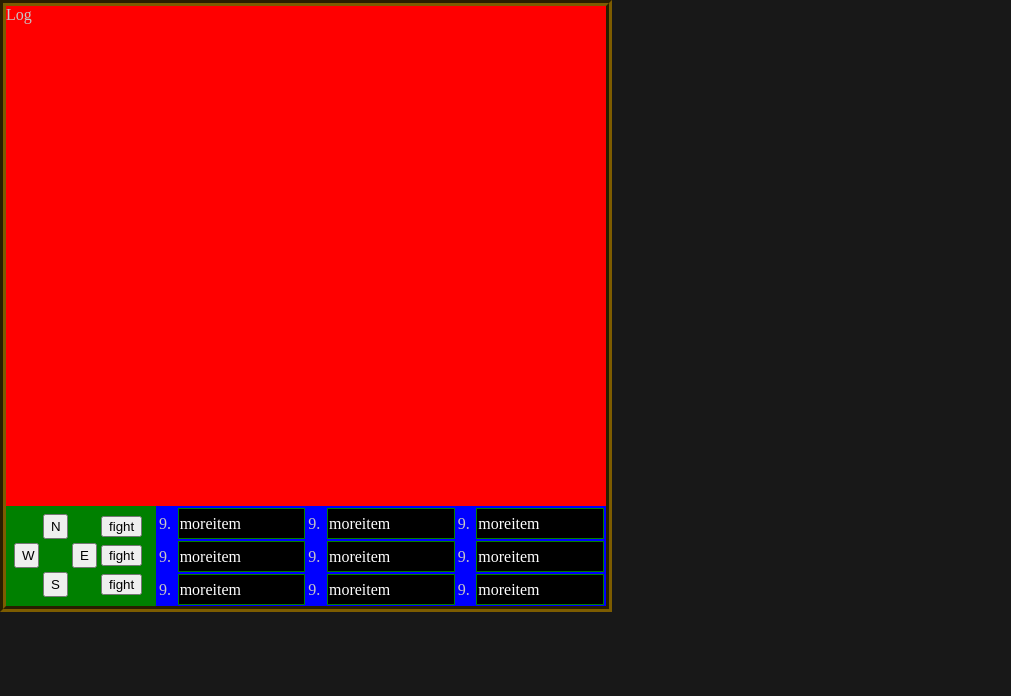
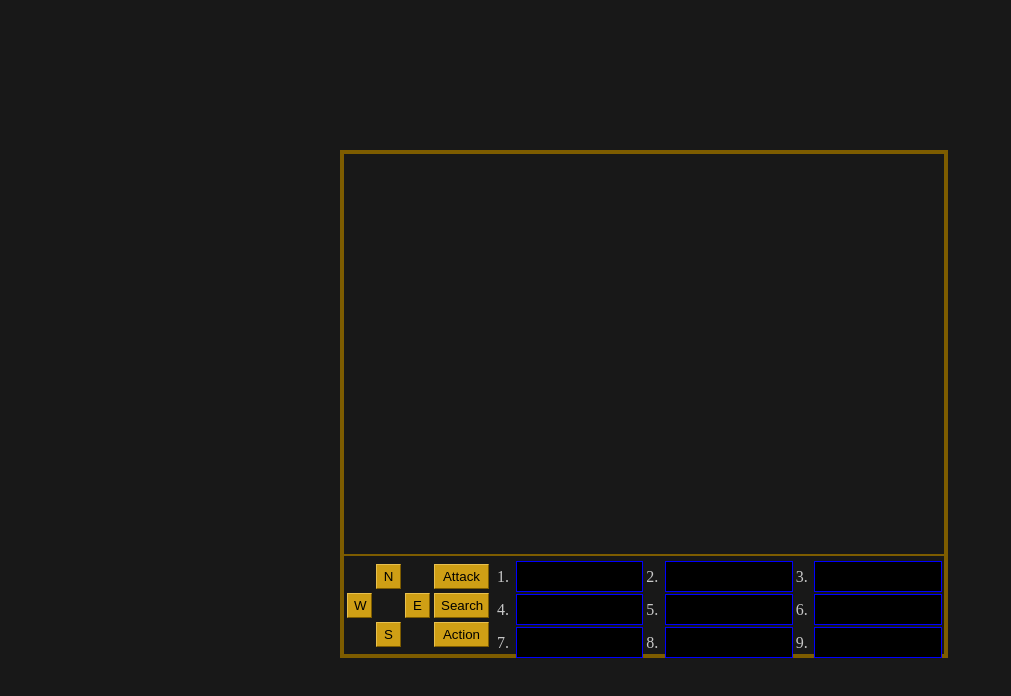
Before and after one commit to Antice/Easter2018, a plain HTML site: page index.html in a window 1280 px wide. Shown: the whole page, without its empty margins (0-1011 px from the left). Drawn offline with Linux system fonts and the light colour scheme.

Commit message:
Attached inventory slots and movement buttons to the playerInput function in app.js Also did a lot of minor fixes to layout, colors etc to make the interface look a little nicer.

```diff
--- a/css/default-theme.css
+++ b/css/default-theme.css
@@ -1,8 +1,8 @@
 :root{
-  --color-0: #A77B00;
-  --color-1: #E8C04E;
+  --color-0: #A77B00;  /* Primary */
+  --color-1: #E8C04E;  /* Primary light */
   --color-2: #CF9F15;
-  --color-3: #7D5C00;
+  --color-3: #7D5C00;  /* Primary dark */
   --color-4: #473500;
   --color-5: #C7C7C7;
   --color-6: #181818;
@@ -53,5 +53,5 @@
 .border-right{border-right: groove 0.5em var(--color-3)}
 .border-left{border-left: groove 0.5em var(--color-3)}
 .border-top{border-top: groove 0.5em var(--color-3)}
-.border-bottom{border-bottom: solid 0.1em var(--color-3)}
-.border{border: groove 0.4em var(--color-3);}
+.border-bottom{border-bottom: solid 2px var(--color-3)}
+.border{border: solid 4px var(--color-3);}
--- a/css/items.css
+++ b/css/items.css
@@ -22,20 +22,25 @@
 }
 
 .directionButton{
+  text-align: center;
   width: 25px;
   height:25px;
+  background-color: var(--color-2);
+  border-top:  1px solid var(--color-1);
+  border-left:  1px solid var(--color-1);
+  border-bottom: 1px solid var(--color-3);
+  border-right: 1px solid var(--color-3);
 }
 .actionbuttons{
-  width:25px;
+  width: 55px;
   height: 25px;
+  background-color: var(--color-2);
+  border-top:  1px solid var(--color-1);
+  border-left:  1px solid var(--color-1);
+  border-bottom: 1px solid var(--color-3);
+  border-right: 1px solid var(--color-3);
 }
 
 .control-buttons{
   margin-top: 5px;
-  margin-left: 5px;
 }
-/* .movement-buttons{
-  font-size: 2vh;
-  width: 10em;
-  height: 10em;
-}*/
--- a/css/layout.css
+++ b/css/layout.css
@@ -1,9 +1,11 @@
 /* custom layout for game */
 
-.main-layout-grid{
+.game-layout-grid{
   display:grid;
-  height: 600px;
+  height: 500px;
   width: 600px;
+  margin-left: calc((100vw - 600px) / 2);
+  margin-top: calc((100vh - 500px) / 2);
   grid-template-rows: repeat(6 * 100px);
   grid-template-columns: repeat(6 * 100px);
   grid-template-areas:
@@ -17,21 +19,19 @@
 
 .log-window{
   grid-area: x;
-  background-color: red;
   width: 600px;
-  height: 500px;
+  height: 400px;
 }
 .button-area{
   grid-area: c;
   width: 150px;
   height: 100px;
-  background-color: green;
 }
 .inventory-area{
   grid-area: i;
   width: 450px;
   height: 100px;
-  background-color: blue;
+  margin-top: 3px;
 }
 .inventory-slot{
   margin-left: 2px;
@@ -42,7 +42,7 @@
 .item-field{
   width: 130px;
   height: 27px;
-  border: 1px solid green;
+  border: 1px solid blue;
   background-color: black;
   color: white;
 }
--- a/css/utility.css
+++ b/css/utility.css
@@ -8,7 +8,6 @@ a {
   outline: 0;
   color: inherit;
 }
-
 .overflow-y-auto{overflow-y: auto;}
 .overflow-x-auto{overflow-x: auto;}
 .overflow-hidden{overflow: hidden;}
--- a/index.html
+++ b/index.html
@@ -11,52 +11,57 @@
   </head>
   <body class="theme-default-dark">
     <!-- Main -->
-    <div class="main-layout-grid border">
-      <div class="log-window">
-        Log
+    <div class="game-layout-grid border">
+      <!-- Display -->
+      <div class="log-window border-bottom">
+        <!-- game naration and action feedback goes here -->
       </div>
+      <!-- Display end -->
+      <!-- Inventory management -->
       <div class="inventory-area">
         <table>
           <tr>
-            <td class="inventory-slot">9.<td class="item-field" id="Slot1">moreitem</td> </div></td>
-            <td class="inventory-slot">9.<td class="item-field" id="Slot1">moreitem</td> </div></td>
-            <td class="inventory-slot">9.<td class="item-field" id="Slot1">moreitem</td> </div></td>
+            <td class="inventory-slot">1.<td class="item-field" onclick="PlayerInput('use',0)" id="Slot1"></td> </div></td>
+            <td class="inventory-slot">2.<td class="item-field" onclick="PlayerInput('use',1)" id="Slot2"></td> </div></td>
+            <td class="inventory-slot">3.<td class="item-field" onclick="PlayerInput('use',2)" id="Slot3"></td> </div></td>
           </tr>
           <tr>
-            <td class="inventory-slot">9.<td class="item-field" id="Slot1">moreitem</td> </div></td>
-            <td class="inventory-slot">9.<td class="item-field" id="Slot1">moreitem</td> </div></td>
-            <td class="inventory-slot">9.<td class="item-field" id="Slot1">moreitem</td> </div></td>
+            <td class="inventory-slot">4.<td class="item-field" onclick="PlayerInput('use',3)" id="Slot4"></td> </div></td>
+            <td class="inventory-slot">5.<td class="item-field" onclick="PlayerInput('use',4)" id="Slot5"></td> </div></td>
+            <td class="inventory-slot">6.<td class="item-field" onclick="PlayerInput('use',5)" id="Slot6"></td> </div></td>
           </tr>
           <tr>
-            <td class="inventory-slot">9.<td class="item-field" id="Slot1">moreitem</td> </div></td>
-            <td class="inventory-slot">9.<td class="item-field" id="Slot1">moreitem</td> </div></td>
-            <td class="inventory-slot">9.<td class="item-field" id="Slot1">moreitem</td> </div></td>
+            <td class="inventory-slot">7.<td class="item-field" onclick="PlayerInput('use',6)" id="Slot7"></td> </div></td>
+            <td class="inventory-slot">8.<td class="item-field" onclick="PlayerInput('use',7)" id="Slot8"></td> </div></td>
+            <td class="inventory-slot">9.<td class="item-field" onclick="PlayerInput('use',8)" id="Slot9"></td> </div></td>
           </tr>
         </table>
       </div>
+      <!-- inventory end -->
+      <!-- Controls -->
       <div class="button-area">
         <table class="control-buttons">
           <tr>
             <td></td>
-            <td><button type="button" id="north" class="directionButton">N</button></td>
+            <td><button type="button" class="directionButton" onclick="PlayerInput('move','N')">N</button></td>
             <td></td>
-            <td> <button type="button" name="button">fight</button> </td>
+            <td><button type="button" class="actionbuttons" onclick="PlayerInput('attack')">Attack</button> </td>
           </tr>
           <tr>
-            <td><button type="button" id="west" class="directionButton ">W</button></td>
+            <td><button type="button" class="directionButton" onclick="PlayerInput('move','W')">W</button></td>
             <td></td>
-            <td><button type="button" id="east" class="directionButton">E</button></td>
-            <td> <button type="button" name="button">fight</button> </td>
+            <td><button type="button" class="directionButton" onclick="PlayerInput('move','E')">E</button></td>
+            <td><button type="button" class="actionbuttons"  onclick="PlayerInput('search')">Search</button> </td>
           </tr>
           <tr>
             <td></td>
-            <td><button type="button" id="south" class="directionButton">S</button></td>
+            <td><button type="button" class="directionButton" onclick="PlayerInput('move','S')">S</button></td>
             <td></td>
-            <td> <button type="button" name="button">fight</button> </td>
+            <td><button type="button" class="actionbuttons" onclick="PlayerInput('action')">Action</button> </td>
           </tr>
         </table>
       </div>
-
+      <!-- Control end -->
     </div>
     <!-- scripts -->
     <script type="text/javascript" src="/js/app.js">
--- a/js/app.js
+++ b/js/app.js
@@ -2,7 +2,7 @@
 
 // character sheet:
 var pName = '';
-var maxPHp
+var maxPHp = 0;
 var pHp = 0;
 var pAtk = 0;
 var pDef = 0;
@@ -14,9 +14,9 @@ var Torchtime = 0;
 
 // setting up the character sheet at game start:
 function newGame(){
-  pName = Querry('what should I call you?');
+  pName = prompt('what should I call you?');
   maxPHp = 50 + d10() * 5;
-  pHp = naxPHp;
+  pHp = maxPHp;
   pWpn = '';
   pArm = '';
   inv[0] = 'Torch'
@@ -85,14 +85,30 @@ var hit = function(attack,defence,actor1,actor2){
 
 // player choice:
 
-function buttonPress(action,option){
+function PlayerInput(action,option){
   if (action == 'attack'){
   // combat round
   }
   else if (action == 'use'){
+
+    console.log(inv[option]);
     // Let's use the item stored in inventory slot option
   }
   else if (action == 'move') {
-
+    if (option == 'N'){
+      console.log('You walked north')
+    }
+    else if (option == 'E'){
+      console.log('You walked east')
+    }
+    else if (option == 'S'){
+      console.log('You walked south')
+    }
+    else if (option == 'W'){
+      console.log('You walked west')
+    }
+    else {
+      console.log('This should not happen')
+    }
   }
 }
```
